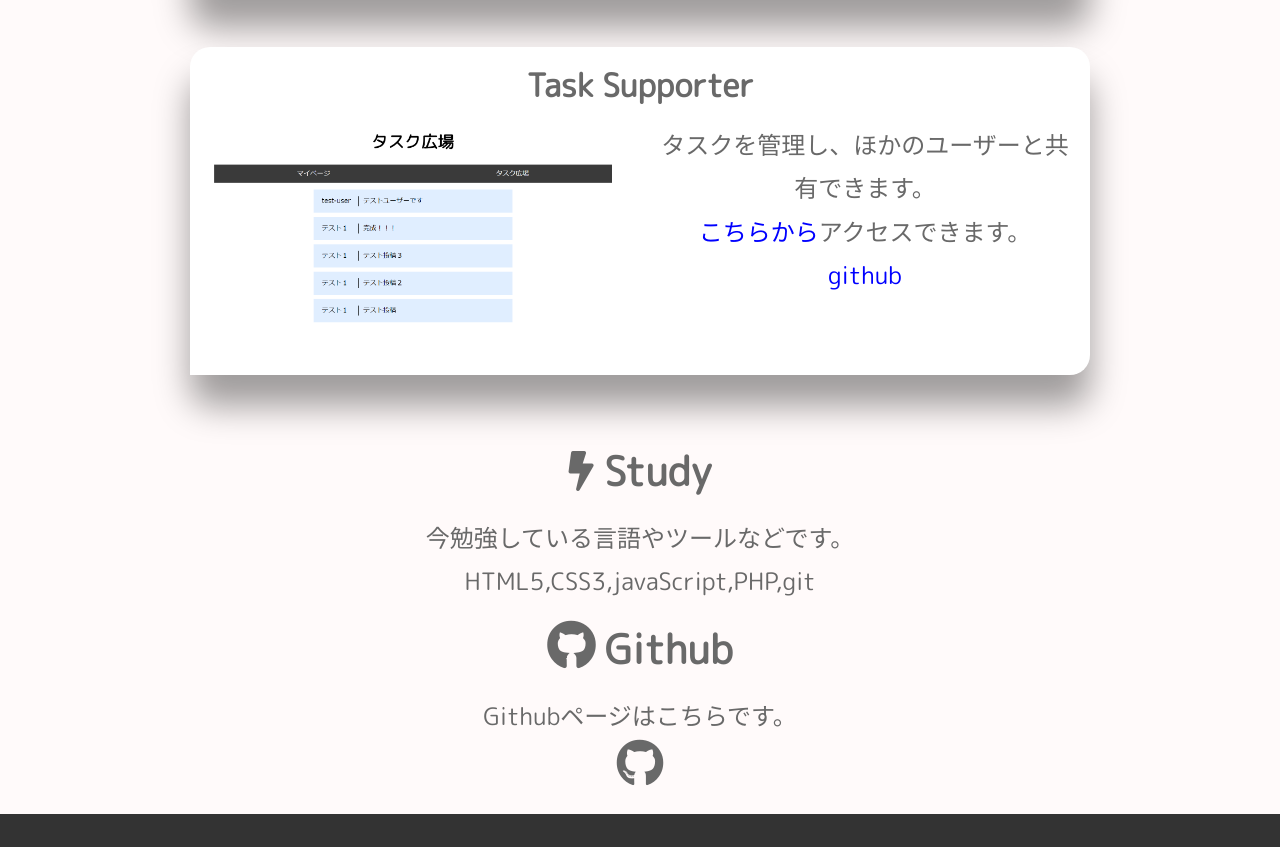
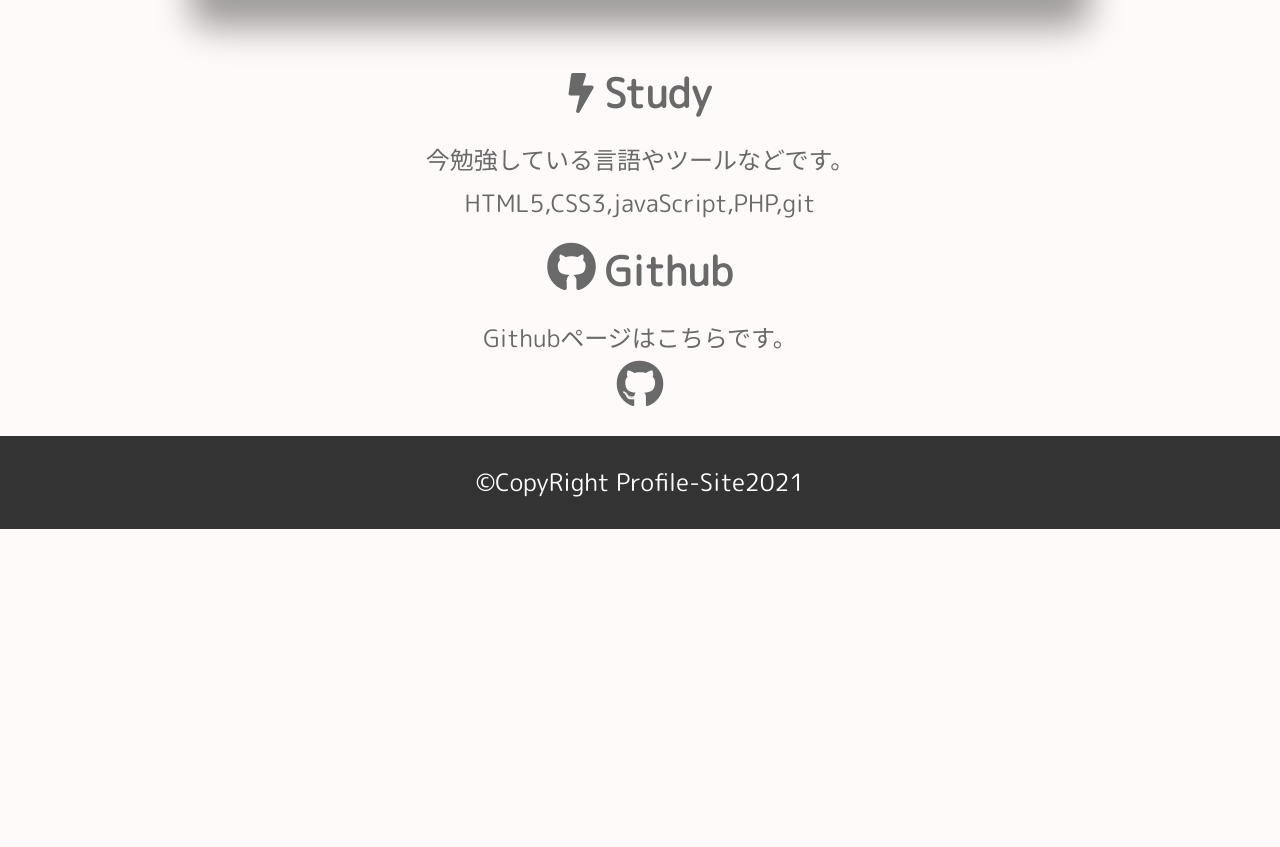
Before and after one commit to unibon4141/portfolio-site, a plain HTML site: page index.html in a window 1280 px wide. Shown: the part 1394-2241 px from the top of the page. After the commit the page ends 1923 px from the top, so only its background shows below. Drawn offline with Linux system fonts and the light colour scheme.

Commit message:
task-supporterを削除

```diff
--- a/index.html
+++ b/index.html
@@ -78,21 +78,7 @@
             </div>
           </div>
         </li>
-          <li>
-            <div class="work-item">
-              <h2 class="work-item-title"> Task Supporter</h2>
-              <div class="work-content">
-              <div class="work-img">
-              <img src="./images/task-supporter.png" alt="タスクサポーター" class="img-responsive">
-            </div>
-             <p class="work-text">タスクを管理し、ほかのユーザーと共有できます。<br>
-              <a href="https://task-supporter.herokuapp.com/index.php" class="work-link">こちらから</a>アクセスできます。<br>
-              <a href="https://github.com/unibon4141/task-supporter" class="work-link">github</a>
-            </p>
 
-            </div>
-          </div>
-        </li>
         </ul>
         <h2 id="study"><i class="fas fa-bolt"></i> Study</h2>
         <p>今勉強している言語やツールなどです。</p>
```
